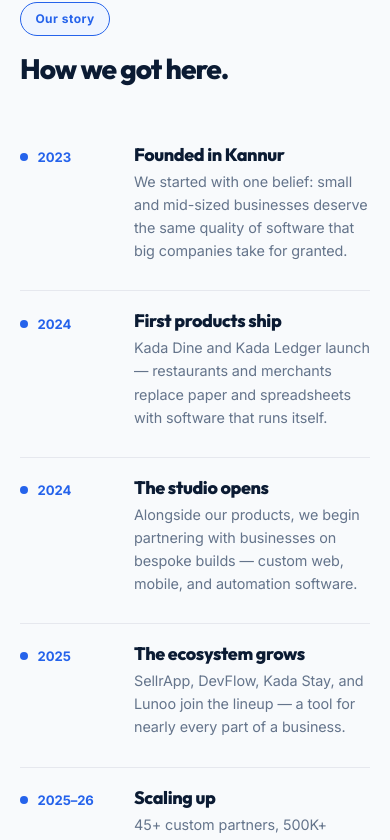
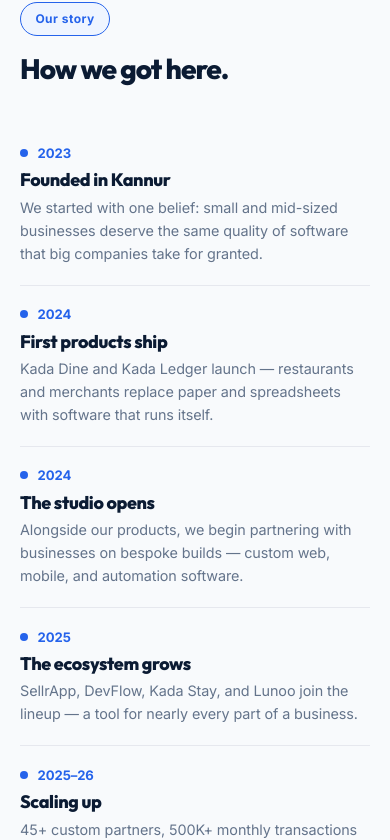
Before and after one commit to amal-chd/thekada, a React (Vite) app: page /about in a window 390 px wide. Shown: the part 1975-2815 px from the top of the page. Built offline with nearby package versions, Linux system fonts and the light colour scheme.

Commit message:
style: optimize layout spacing, budget selector and timeline for mobile viewports

```diff
--- a/src/components/home/EcosystemMap.tsx
+++ b/src/components/home/EcosystemMap.tsx
@@ -37,7 +37,7 @@
   const [active, setActive] = useState<string | null>(null)
 
   return (
-    <div style={{ position: 'relative', width: '100%', maxWidth: SIZE, margin: '0 auto', aspectRatio: '1' }}>
+    <div style={{ position: 'relative', width: '100%', maxWidth: SIZE, margin: '0 auto', aspectRatio: '1', marginBottom: 'clamp(2.5rem, 8vw, 4rem)' }}>
       <svg viewBox={`0 0 ${SIZE} ${SIZE}`} style={{ width: '100%', height: '100%', overflow: 'visible' }}>
         <defs>
           <radialGradient id="hubGlow" cx="50%" cy="50%" r="50%">
--- a/src/index.css
+++ b/src/index.css
@@ -599,6 +599,16 @@
     width: 17px !important;
     height: 17px !important;
   }
+  .budget-grid {
+    grid-template-columns: 1fr !important;
+    gap: 0.5rem !important;
+  }
+  .timeline-row {
+    grid-template-columns: 1fr !important;
+    gap: 0.4rem !important;
+    padding-bottom: 1.25rem !important;
+    padding-top: 1rem !important;
+  }
 }
 
 @media (min-width: 641px) {
--- a/src/pages/About.tsx
+++ b/src/pages/About.tsx
@@ -111,7 +111,7 @@
         <div style={{ position: 'relative' }}>
           {timeline.map((event, i) => (
             <Reveal key={`${event.year}-${event.title}`} delay={i * 0.05}>
-              <div style={{ display: 'grid', gridTemplateColumns: '90px 1fr', gap: '1.5rem', paddingBottom: '1.75rem', paddingTop: '1.25rem', borderBottom: i === timeline.length - 1 ? 'none' : '1px solid var(--border)' }}>
+              <div className="timeline-row" style={{ display: 'grid', gridTemplateColumns: '90px 1fr', gap: '1.5rem', paddingBottom: '1.75rem', paddingTop: '1.25rem', borderBottom: i === timeline.length - 1 ? 'none' : '1px solid var(--border)' }}>
                 <div style={{ display: 'flex', alignItems: 'flex-start', gap: '0.6rem', paddingTop: '0.15rem' }}>
                   <span style={{ width: 8, height: 8, borderRadius: '50%', background: 'var(--blue)', flexShrink: 0, marginTop: 6 }} />
                   <span style={{ fontSize: '0.82rem', fontWeight: 750, color: 'var(--blue)', whiteSpace: 'nowrap' }}>{event.year}</span>
--- a/src/pages/Home.tsx
+++ b/src/pages/Home.tsx
@@ -124,7 +124,7 @@
               Numbers that move businesses.
             </h2>
           </Reveal>
-          <div style={{ display: 'grid', gridTemplateColumns: 'repeat(auto-fit, minmax(180px, 1fr))', gap: '1.5rem' }}>
+          <div style={{ display: 'grid', gridTemplateColumns: 'repeat(auto-fit, minmax(180px, 1fr))', gap: '1.5rem' }} className="grid-responsive-2col">
             {[
               { value: '₹50Cr+', label: 'Revenue enabled' },
               { value: '500K+', label: 'Transactions processed' },
@@ -147,7 +147,7 @@
           title="Practical technology that earns its keep."
           subtitle="We don't build software for its own sake. Every product and every line of custom code exists to remove friction, save time, and move a real business metric."
         />
-        <div style={{ display: 'grid', gridTemplateColumns: 'repeat(auto-fit, minmax(250px, 1fr))', gap: '1.5rem' }}>
+        <div style={{ display: 'grid', gridTemplateColumns: 'repeat(auto-fit, minmax(250px, 1fr))', gap: '1.5rem' }} className="grid-responsive-2col">
           {pillars.map((p, i) => (
             <Reveal key={p.title} delay={i * 0.07}>
               <div className="card-feature" style={{ height: '100%' }}>
--- a/src/pages/Proposal.tsx
+++ b/src/pages/Proposal.tsx
@@ -71,7 +71,7 @@
                         </Field>
                       </div>
                       <Field label="Project budget">
-                        <div style={{ display: 'grid', gridTemplateColumns: '1fr 1fr 1fr', gap: '0.6rem' }}>
+                        <div style={{ display: 'grid', gridTemplateColumns: '1fr 1fr 1fr', gap: '0.6rem' }} className="budget-grid">
                           {[{ id: 'low', label: 'Under ₹2L' }, { id: 'mid', label: '₹2L – ₹10L' }, { id: 'high', label: '₹10L+' }].map((b) => (
                             <button key={b.id} type="button" onClick={() => setFormState({ ...formState, budget: b.id })}
                               style={{ padding: '0.75rem', borderRadius: 12, fontSize: '0.85rem', fontWeight: 700, cursor: 'pointer', border: '1px solid', borderColor: formState.budget === b.id ? '#2563EB' : 'var(--border)', background: formState.budget === b.id ? 'var(--blue-light)' : '#fff', color: formState.budget === b.id ? '#2563EB' : 'var(--dark-muted)', transition: 'all 0.15s ease' }}>
--- a/src/pages/Services.tsx
+++ b/src/pages/Services.tsx
@@ -89,7 +89,7 @@
       {/* PROCESS */}
       <Section bg="soft" bordered id="process">
         <SectionHeading eyebrow="How we work" title="A transparent path from idea to impact." subtitle="Agile delivery with a working demo every week — you always know exactly where your project stands." />
-        <div className="grid grid-cols-2 sm:grid-cols-2 lg:grid-cols-5 gap-4 sm:gap-5">
+        <div className="grid grid-cols-2 sm:grid-cols-2 lg:grid-cols-5 gap-4 sm:gap-5 grid-responsive-2col">
           {devProcess.map((proc, i) => {
             const Icon = processIcons[i] || Code2
             const isLast = i === devProcess.length - 1
```
